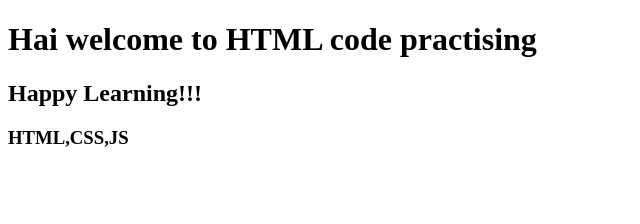
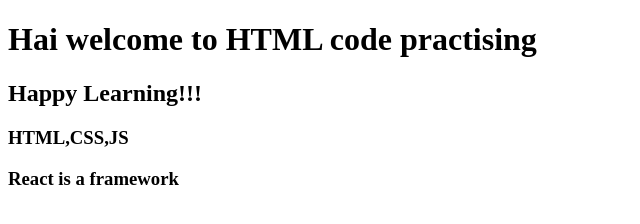
Before and after one commit to Tharani-164/samplenew, a plain HTML site: page index.html in a window 1280 px wide. Shown: the whole page, without its empty margins (0-640 px from the left). Drawn offline with Linux system fonts and the light colour scheme.

Commit message:
!feat : new code added

```diff
--- a/index.html
+++ b/index.html
@@ -9,5 +9,6 @@
     <h1>Hai welcome to HTML code practising</h1>
     <h2>Happy Learning!!!</h2>
     <h3>HTML,CSS,JS</h3>
+    <h3>React is a framework</h3>
 </body>
 </html>
```
